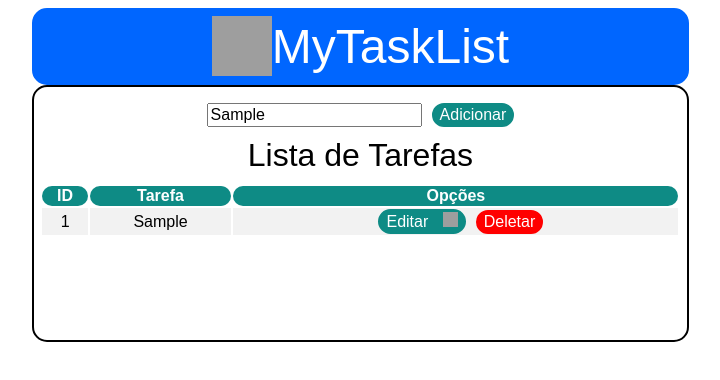
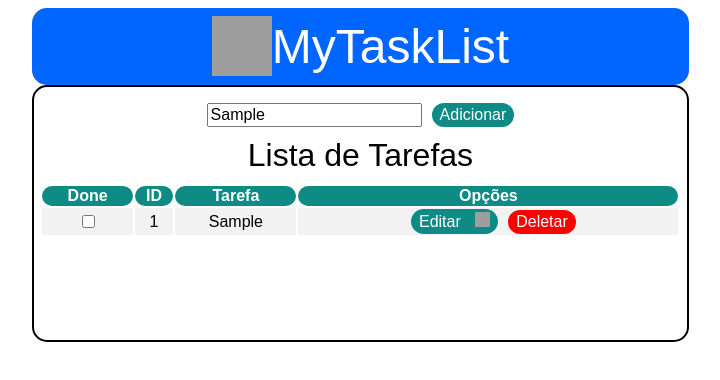
Before and after one commit to brunocercan/todo-list-angular, an Angular app: page / in a window 1280 px wide. Both pictures are taken after typing "Sample" into the empty fields and a click on the button "Adicionar". Shown: the top 380 px of the page, without its empty margins (286-1006 px from the left). Built offline with nearby package versions, Linux system fonts and the light colour scheme; grey boxes are pictures that could not be loaded.

Commit message:
issue #4 adicionado a funcionalidade de completar tarefas com checkbox

```diff
--- a/src/app/list-task/list-task.component.html
+++ b/src/app/list-task/list-task.component.html
@@ -2,6 +2,9 @@
 
 <table>
     <tr>
+        <th>
+            Done
+        </th>
         <th>
             ID
         </th>
@@ -13,6 +16,9 @@
         </th>
     </tr>
     <tr *ngFor="let tarefa of tarefas" id="linhaTabela">
+        <td>
+            <input #doneBox (change)="setCompleted(tarefaDesc)" type="checkbox">
+        </td>
         <td>
             <span>{{ tarefa.id }}</span>
         </td>
--- a/src/app/list-task/list-task.component.ts
+++ b/src/app/list-task/list-task.component.ts
@@ -1,4 +1,5 @@
-import { Component, Input, OnInit, Output, EventEmitter, ViewChild, ElementRef } from '@angular/core';
+import { Component, Input, OnInit, Output, EventEmitter, ViewChild, ElementRef, Renderer2 } from '@angular/core';
+import { ChildActivationEnd } from '@angular/router';
 import { Tarefa } from '../todo-list/tarefa.interface';
 
 
@@ -15,12 +16,11 @@ export class ListTaskComponent implements OnInit {
 
   @ViewChild("tarefaDesc") tarefaDesc: HTMLElement;
 
-
-  isEditing: boolean = false;
   index = 0;
+  isCompleted = false;
   editField: string;
 
-  constructor() { }
+  constructor(private renderer: Renderer2) { }
 
   changeValue(HTMLElement) {
     HTMLElement.focus();
@@ -30,6 +30,15 @@ export class ListTaskComponent implements OnInit {
     this.aoRemover.emit(this.tarefas.splice( this.tarefas.indexOf(tarefa), 1 ));
   }
 
+  setCompleted(HTMLElement) {
+    this.isCompleted = !this.isCompleted;
+    if(this.isCompleted){
+      this.renderer.setStyle(HTMLElement, 'text-decoration', 'line-through')
+    } else {
+      this.renderer.setStyle(HTMLElement, 'text-decoration', 'none')
+    }
+  }
+
   ngOnInit(): void {
   }
 
```
